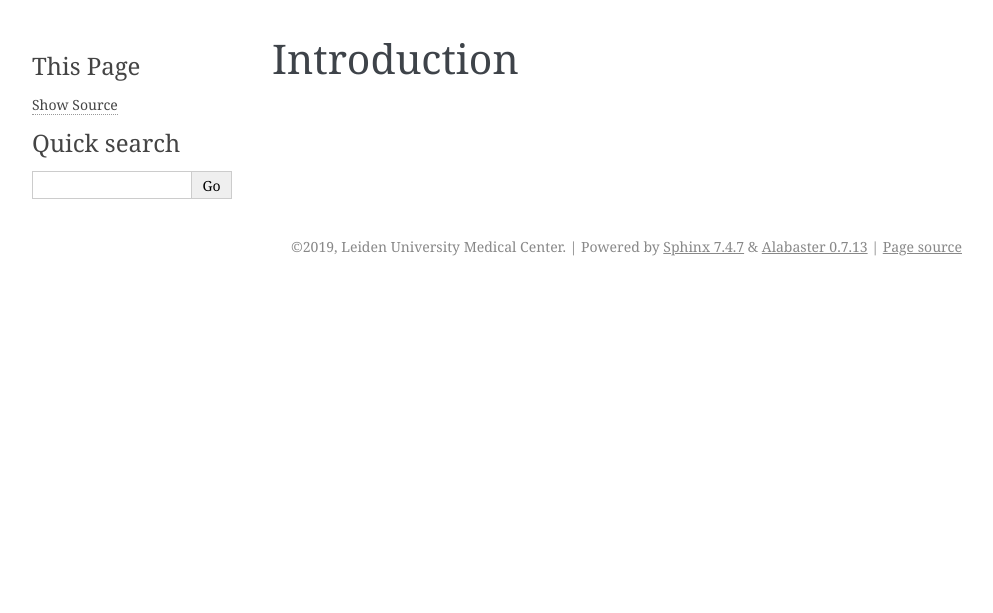
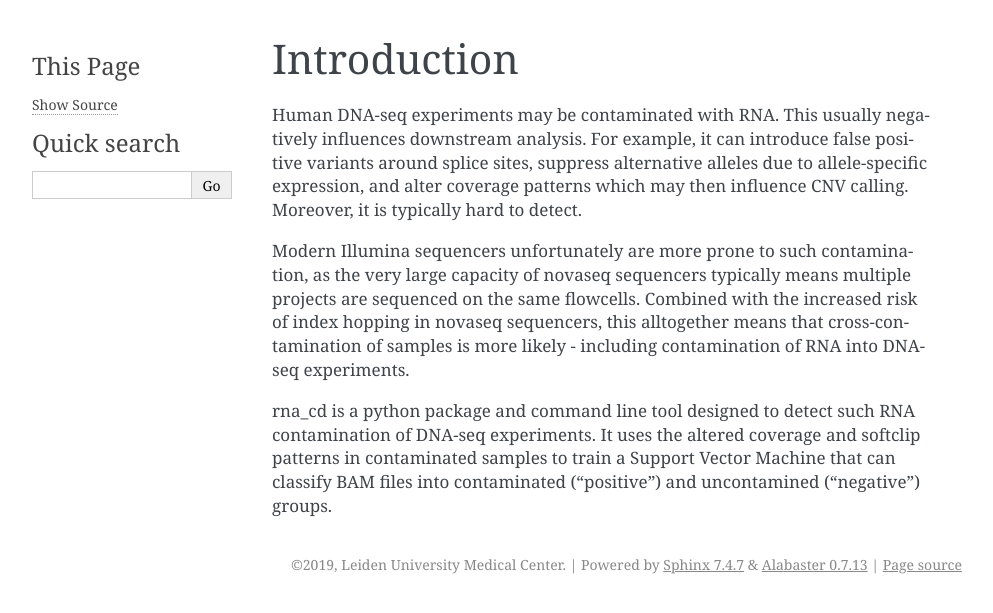
Before and after one commit to LUMC/rna_cd, a Sphinx documentation site: the page built from docs/source/introduction.rst, in a window 1280 px wide. Shown: the top 613 px of the page, without its empty margins (148-1141 px from the left). Built offline with Sphinx 7.4.7, drawn with Linux system fonts in a browser that asks for light colours; pages that are not in the unit, such as notebooks, are missing from menus.

Commit message:
add an introduction

```diff
--- a/docs/source/api.rst
+++ b/docs/source/api.rst
@@ -3,9 +3,12 @@ API documentation
 
 .. automodule:: rna_cd.bam_process
     :members:
+
 .. automodule:: rna_cd.cli
     :members:
+
 .. automodule:: rna_cd.models
     :members:
+
 .. automodule:: rna_cd.utils
     :members:
--- a/docs/source/introduction.rst
+++ b/docs/source/introduction.rst
@@ -1,2 +1,21 @@
 Introduction
 ============
+
+Human DNA-seq experiments may be contaminated with RNA. This usually
+negatively influences downstream analysis. For example, it can introduce
+false positive variants around splice sites, suppress alternative alleles
+due to allele-specific expression, and alter coverage patterns which may then
+influence CNV calling. Moreover, it is typically hard to detect.
+
+Modern Illumina sequencers unfortunately are more prone to such contamination,
+as the very large capacity of novaseq sequencers typically means multiple
+projects are sequenced on the same flowcells. Combined with the increased risk
+of index hopping in novaseq sequencers, this alltogether means that
+cross-contamination of samples is more likely - including contamination of
+RNA into DNA-seq experiments.
+
+rna_cd is a python package and command line tool designed to detect such
+RNA contamination of DNA-seq experiments. It uses the altered coverage
+and softclip patterns in contaminated samples to train a Support Vector
+Machine that can classify BAM files into contaminated ("positive") and
+uncontamined ("negative") groups.
```
